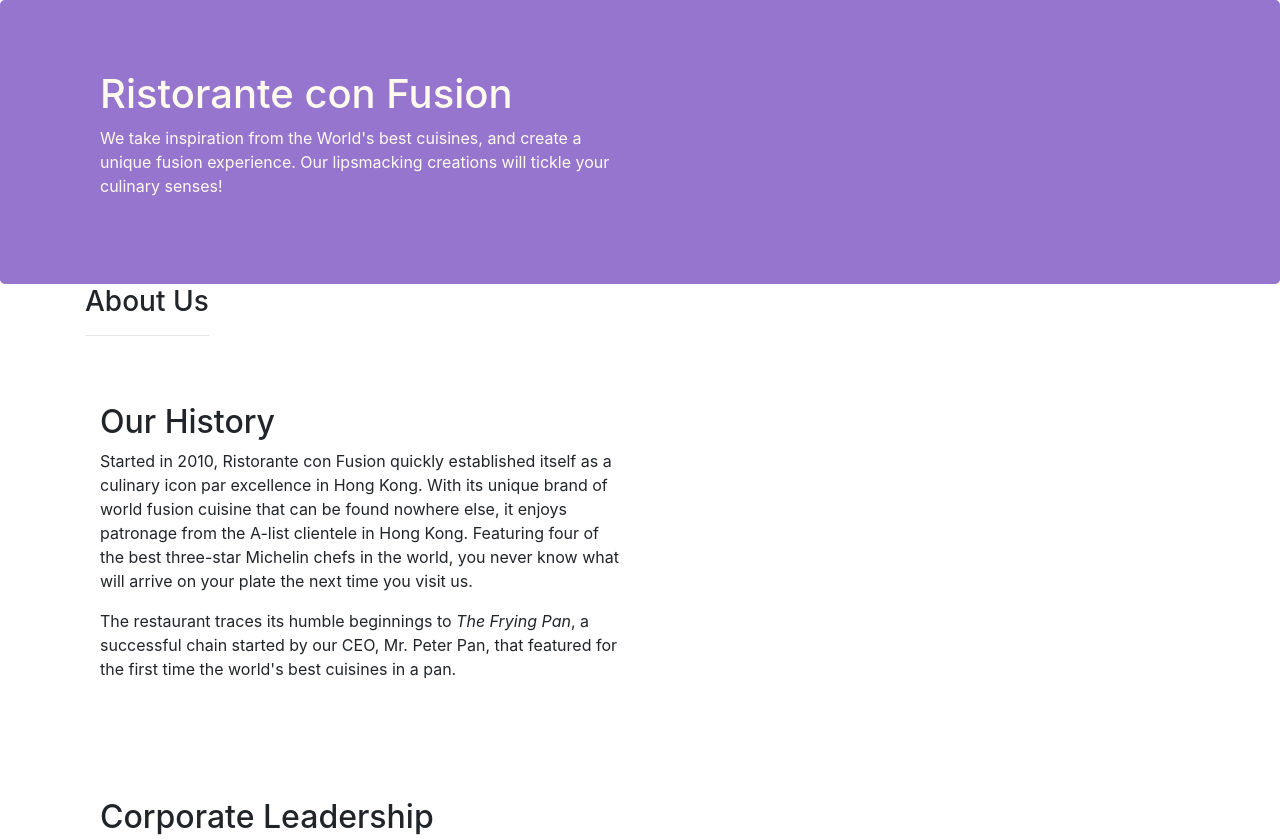
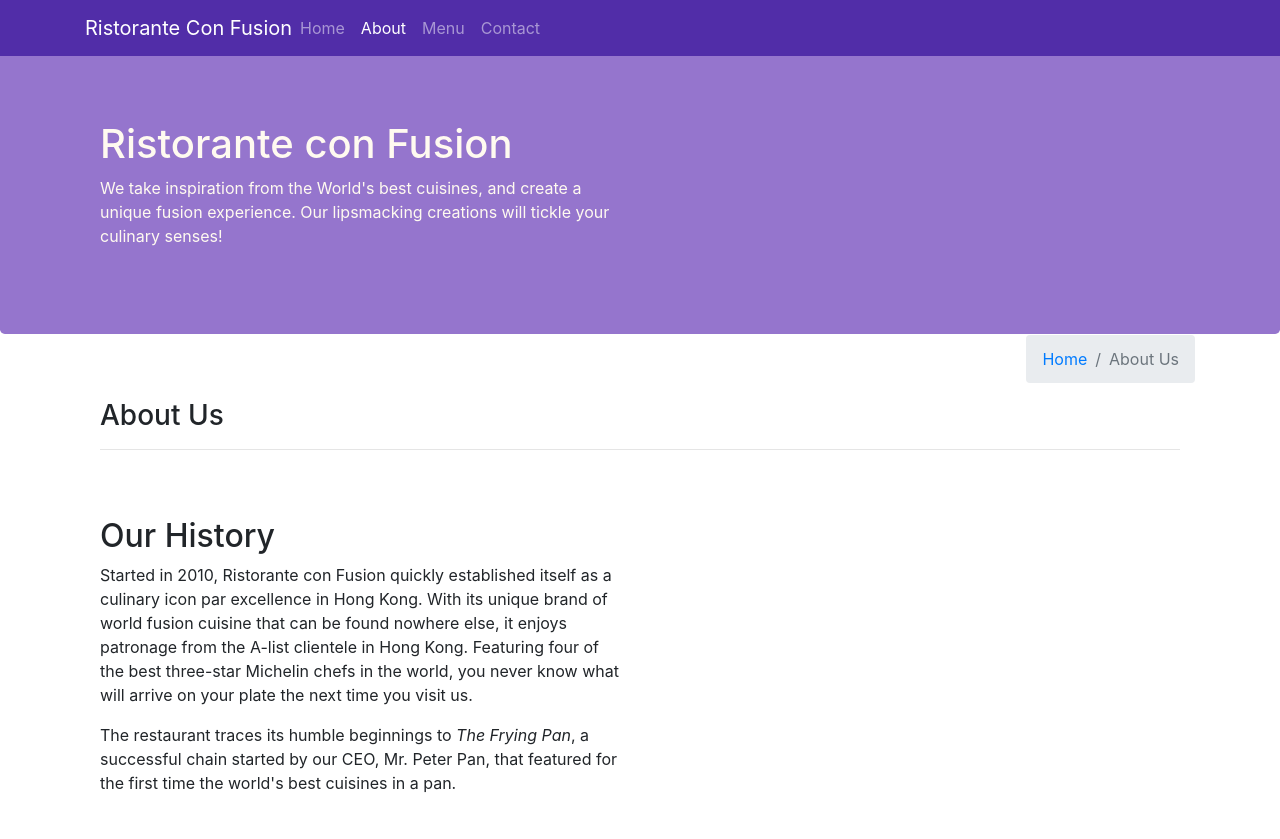
Before and after one commit to Habtamu-Dires/conFusion, a website: page aboutus.html in a window 1280 px wide. Shown: the top 839 px of the page. Drawn offline with nearby package versions, Linux system fonts and the light colour scheme.

Commit message:
navbar & breadcrumb

```diff
--- a/aboutus.html
+++ b/aboutus.html
@@ -16,6 +16,22 @@
 </head>
 
 <body>
+    <nav class="navbar navbar-dark navbar-expand-sm fixed-top">
+        <div class="container">
+            <button class="navbar-toggler" type="button" data-toggle="collapse" data-target="#Navbar">
+               <span class="navbar-toggler-icon"></span>
+            </button>
+            <a class="navbar-brand mr-auto" href="./index.html">Ristorante Con Fusion</a>
+            <div class="collapse navbar-collapse" id="Navbar">
+                <ul class="navbar-nav mr-auto">
+                    <li class="nav-item"><a class="nav-link" href="./index.html">Home</a></li>
+                    <li class="nav-item active"><a class="nav-link" href="#">About</a></li>
+                    <li class="nav-item"><a class="nav-link" href="#">Menu</a></li>
+                    <li class="nval-item"><a class="nav-link" href="#">Contact</a></li>
+                </ul>
+            </div>
+        </div>
+    </nav>
 
     <header class="jumbotron">
         <div class="container">
@@ -32,7 +48,11 @@
 
     <div class="container">
         <div class="row row-aboutus">
-            <div>
+            <ol class="breadcrumb ml-auto">
+                <li class="breadcrumb-item"><a href="./index.html">Home</a></li>
+                <li class="breadcrumb-item active">About Us</li>
+            </ol>
+            <div class="col-12">
                <h3>About Us</h3>
                <hr>
             </div>
@@ -79,7 +99,7 @@
                 <div class="col-4 offset-1 col-sm-2">
                     <h5>Links</h5>
                     <ul class="list-unstyled">
-                        <li><a href="index.html">Home</a></li>
+                        <li><a href="./index.html">Home</a></li>
                         <li><a href="#">About</a></li>
                         <li><a href="#">Menu</a></li>
                         <li><a href="#">Contact</a></li>
--- a/css/styles.css
+++ b/css/styles.css
@@ -45,3 +45,10 @@
     padding: 50px 0px 50px 0px;
 
 }
+body{
+    padding: 50px 0px 0px 0px;
+    z-index: 0;
+}
+.navbar-dark {
+    background-color: #512DA8;
+}
```
Also changed, not shown: index.html (+17 -1 lines).
